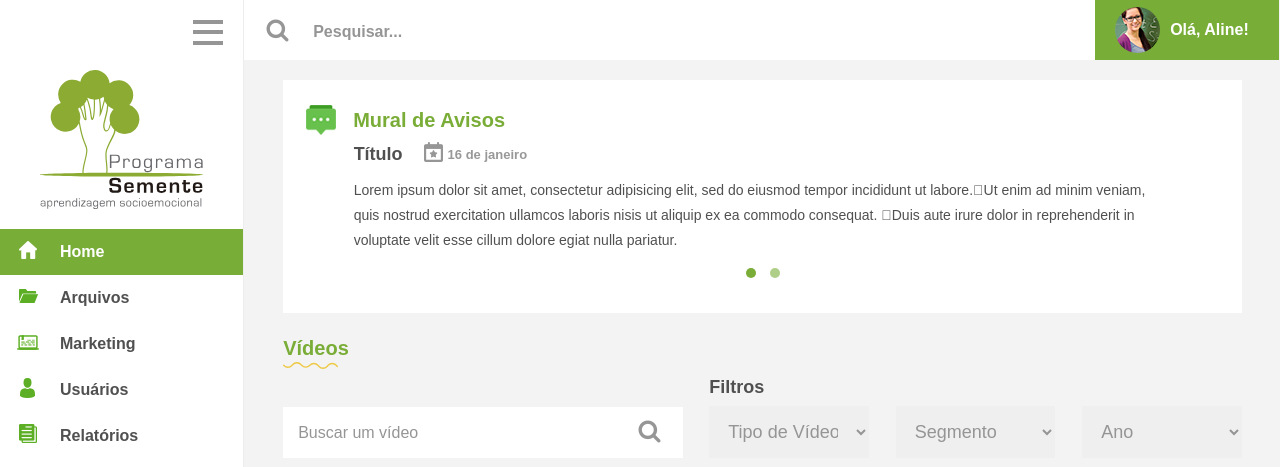
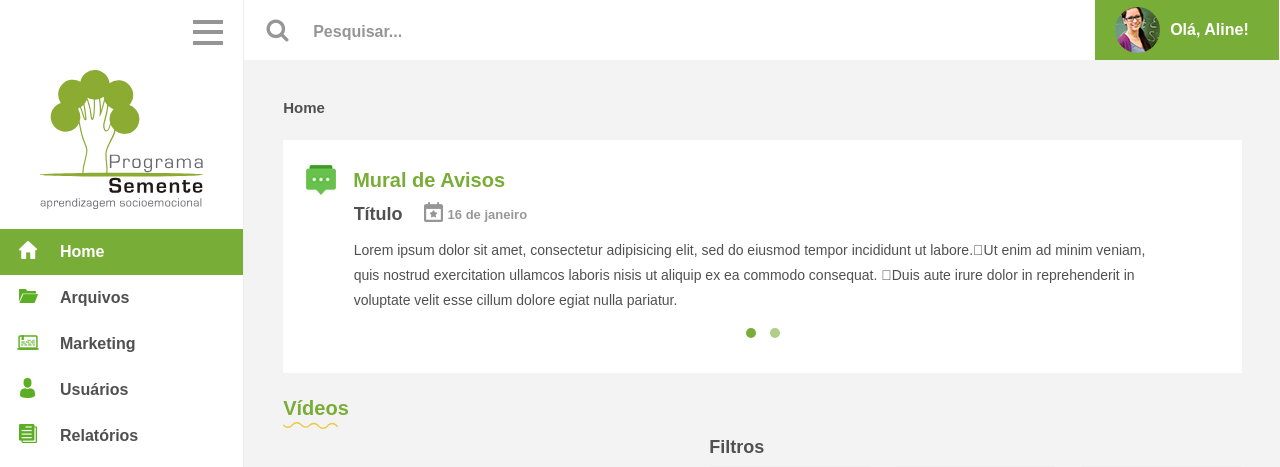
Before and after one commit to danemmanuel/programa-semente, a PHP site: page /dashboard/index.php in a window 1280 px wide. Shown: the top 467 px of the page. Run offline with PHP 8.4, Linux system fonts and the light colour scheme; some libraries are stand-ins or nearby versions.

Commit message:
correcao marg pages

```diff
--- a/public/css/style.css
+++ b/public/css/style.css
@@ -501,7 +501,6 @@
    	width: 74.9%;
           margin-left: 19%;
    	padding: 40px;
-     #F5F5F5
       margin-top: 60px;
    }
    .page-home h2{
```
